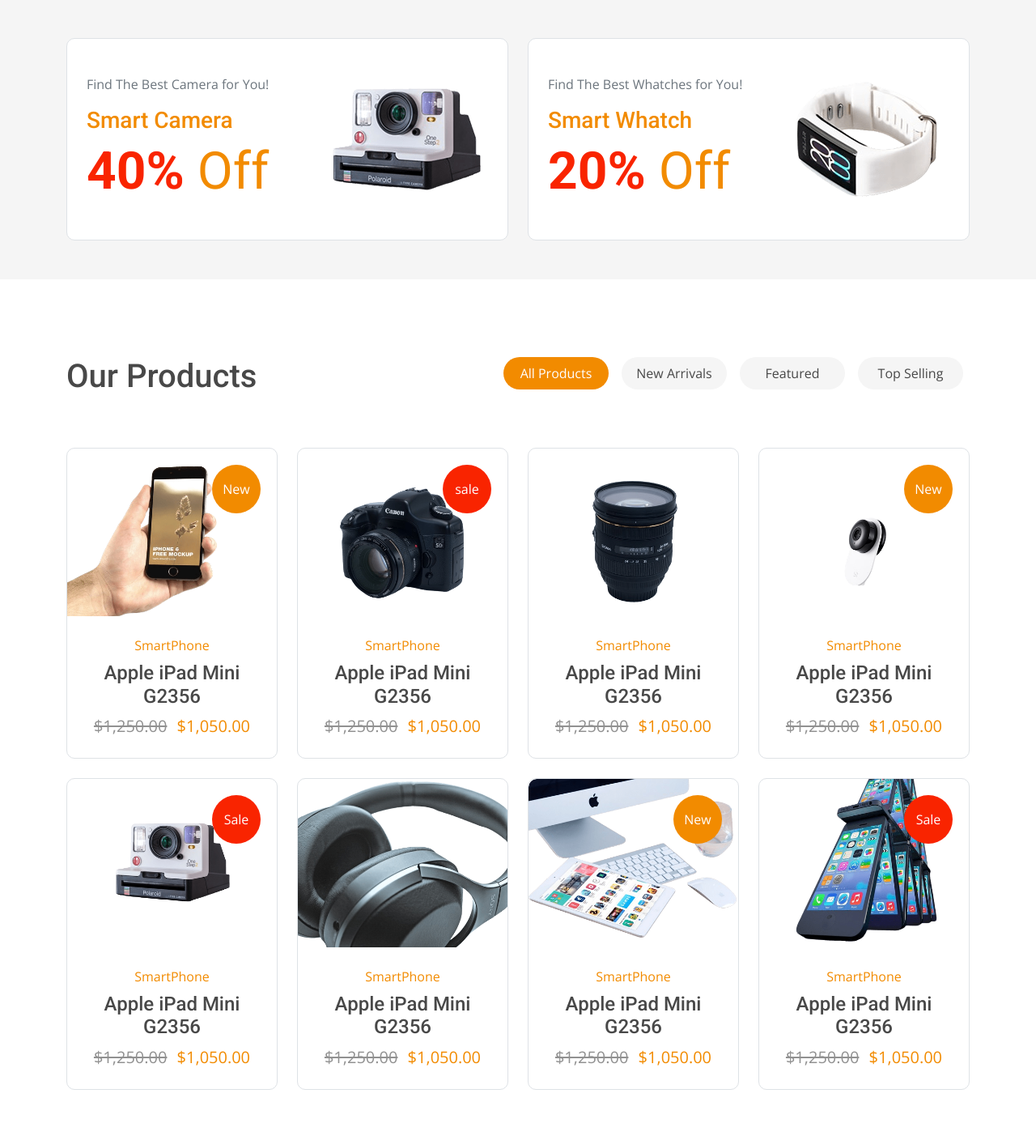
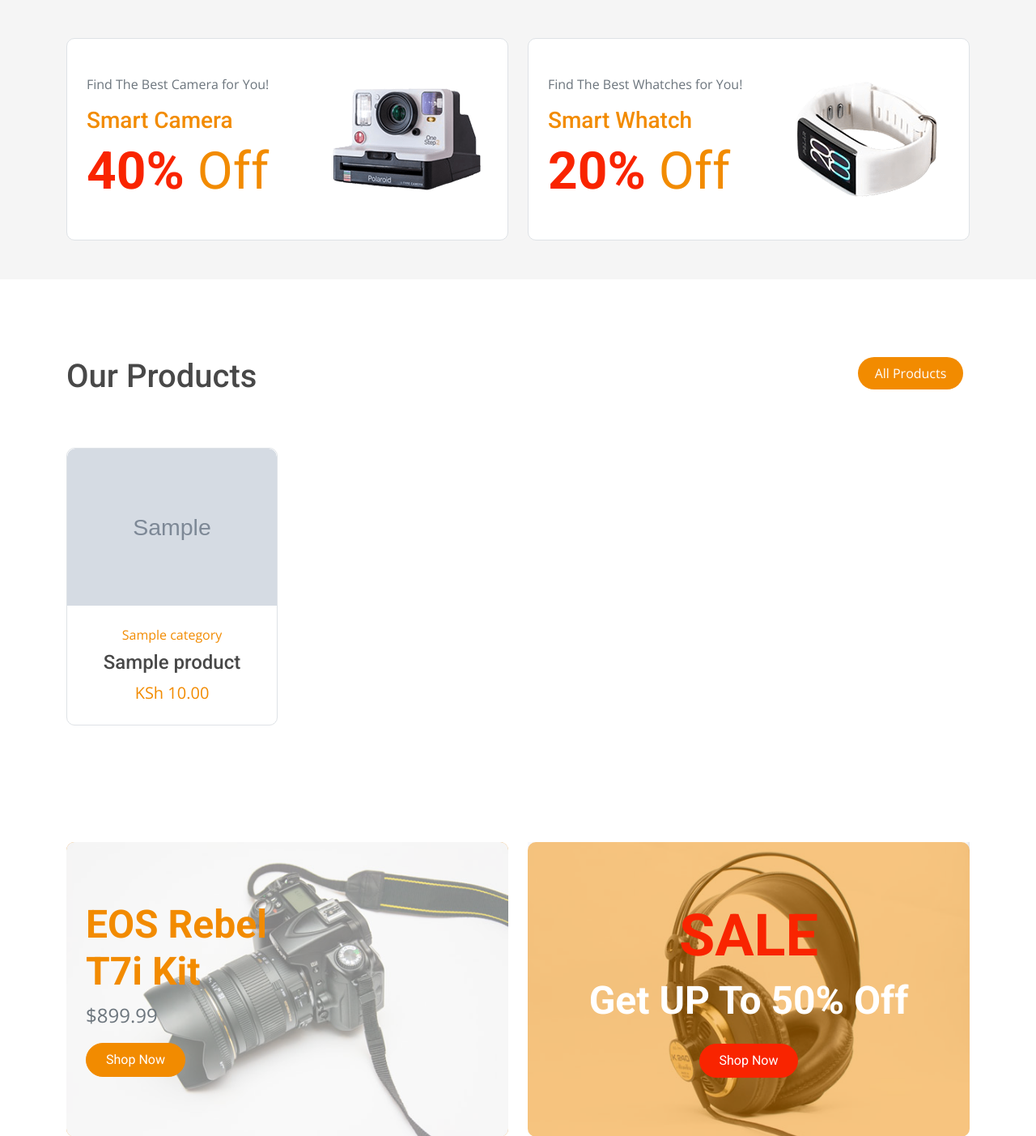
Before and after one commit to lawrenzo-pro/ecommerce_store, a Django app: page / in a window 1280 px wide. Shown: the part 1008-2411 px from the top of the page at 81% size. Run offline with Django 4.2, Linux system fonts and the light colour scheme; tables that the repository leaves empty hold one stand-in row (values such as "Sample post"); grey boxes marked "Sample" are stand-in pictures; some libraries are stand-ins or nearby versions.

Commit message:
Implement dynamic product listing on home page and remove static demo tabs

```diff
--- a/store/views.py
+++ b/store/views.py
@@ -1,8 +1,10 @@
 from django.shortcuts import render
+from .models import Product
 
 
 def home(request):
-	return render(request, "store/index.html")
+	products = Product.objects.filter(is_available=True).select_related("category").order_by("-created")
+	return render(request, "store/index.html", {"products": products})
 
 
 def cart(request):
--- a/templates/store/index.html
+++ b/templates/store/index.html
@@ -439,24 +439,11 @@
                                     <span class="text-dark" style="width: 130px;">All Products</span>
                                 </a>
                             </li>
-                            <li class="nav-item mb-4">
-                                <a class="d-flex py-2 mx-2 bg-light rounded-pill" data-bs-toggle="pill" href="#tab-2">
-                                    <span class="text-dark" style="width: 130px;">New Arrivals</span>
-                                </a>
-                            </li>
-                            <li class="nav-item mb-4">
-                                <a class="d-flex mx-2 py-2 bg-light rounded-pill" data-bs-toggle="pill" href="#tab-3">
-                                    <span class="text-dark" style="width: 130px;">Featured</span>
-                                </a>
-                            </li>
-                            <li class="nav-item mb-4">
-                                <a class="d-flex mx-2 py-2 bg-light rounded-pill" data-bs-toggle="pill" href="#tab-4">
-                                    <span class="text-dark" style="width: 130px;">Top Selling</span>
-                                </a>
-                            </li>
                         </ul>
                     </div>
                 </div>
+                {% comment %}Static demo product tabs replaced by database products.{% endcomment %}
+                {% comment %}
                 <div class="tab-content">
                     <div id="tab-1" class="tab-pane fade show p-0 active">
                         <div class="row g-4">
@@ -1356,6 +1343,45 @@
                                     </div>
                                 </div>
                             </div>
+                        </div>
+                    </div>
+                </div>
+                {% endcomment %}
+                <div class="tab-content">
+                    <div id="tab-1" class="tab-pane fade show p-0 active">
+                        <div class="row g-4">
+                            {% for product in products %}
+                            <div class="col-md-6 col-lg-4 col-xl-3">
+                                <div class="product-item rounded wow fadeInUp">
+                                    <div class="product-item-inner border rounded">
+                                        <div class="product-item-inner-item">
+                                            {% if product.image %}
+                                            <img src="{{ product.image.url }}" class="img-fluid w-100 rounded-top" alt="{{ product.name }}">
+                                            {% else %}
+                                            <img src="{% static 'img/product-3.png' %}" class="img-fluid w-100 rounded-top" alt="{{ product.name }}">
+                                            {% endif %}
+                                            <div class="product-details">
+                                                <a href="#"><i class="fa fa-eye fa-1x"></i></a>
+                                            </div>
+                                        </div>
+                                        <div class="text-center rounded-bottom p-4">
+                                            <a href="#" class="d-block mb-2">{{ product.category.name }}</a>
+                                            <a href="#" class="d-block h4">{{ product.name }}</a>
+                                            <span class="text-primary fs-5">KSh {{ product.price|floatformat:2 }}</span>
+                                        </div>
+                                    </div>
+                                    <div class="product-item-add border border-top-0 rounded-bottom text-center p-4 pt-0">
+                                        <a href="#" class="btn btn-primary border-secondary rounded-pill py-2 px-4 mb-4">
+                                            <i class="fas fa-shopping-cart me-2"></i> Add To Cart
+                                        </a>
+                                    </div>
+                                </div>
+                            </div>
+                            {% empty %}
+                            <div class="col-12">
+                                <p class="text-center text-muted mb-0">No products available yet.</p>
+                            </div>
+                            {% endfor %}
                         </div>
                     </div>
                 </div>
```
